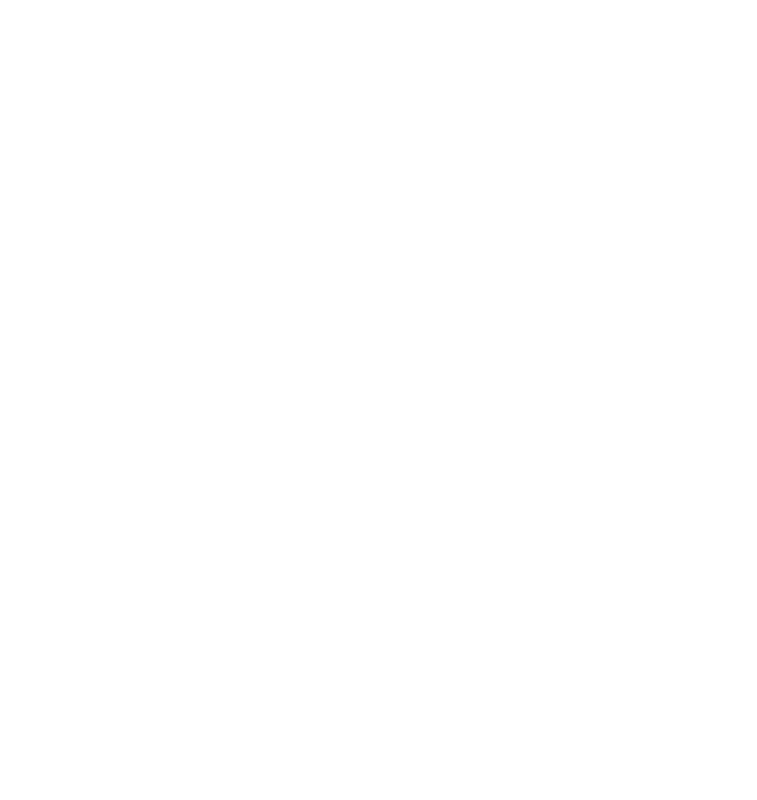
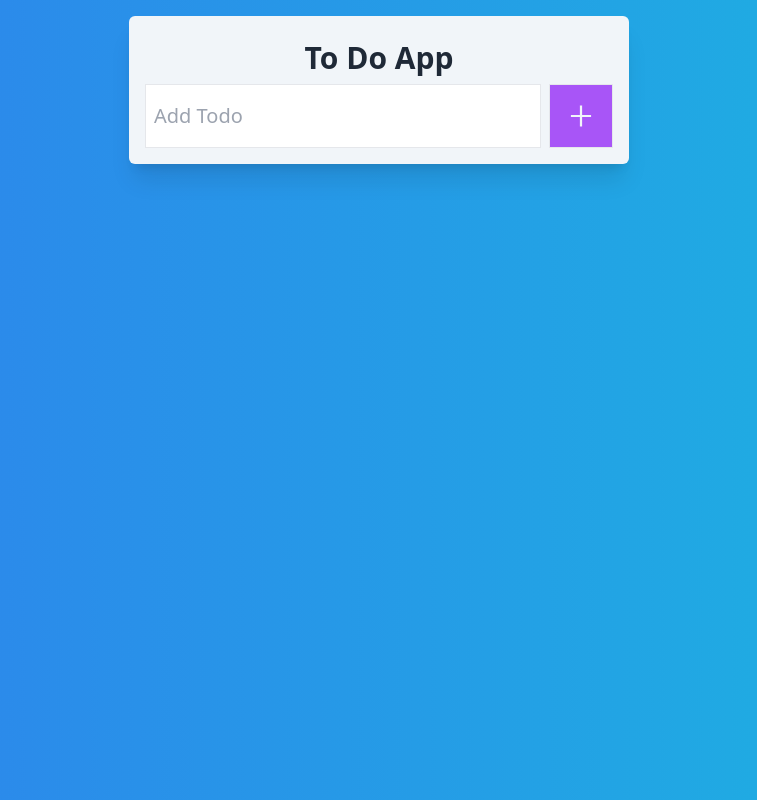
Before and after one commit to Dhruvshelke15/React-ToDo, a React (Create React App) app: page / in a window 1280 px wide. Shown: the whole page, without its empty margins (261-1018 px from the left). Built offline with nearby package versions, Linux system fonts and the light colour scheme; the HTML template or start-up script is replaced by a standard one.

Commit message:
create basic interface

```diff
--- a/package.json
+++ b/package.json
@@ -8,6 +8,7 @@
     "@testing-library/user-event": "^13.5.0",
     "react": "^18.2.0",
     "react-dom": "^18.2.0",
+    "react-icons": "^4.11.0",
     "react-scripts": "5.0.1",
     "web-vitals": "^2.1.4"
   },
--- a/src/App.js
+++ b/src/App.js
@@ -1,7 +1,39 @@
-import React from 'react';
+import React, { useState } from 'react';
+import { AiOutlinePlus } from 'react-icons/ai';
+
+const style = {
+  bg: `h-screen w-screen p-4 bg-gradient-to-r from-[#2f80ed] to-[#1cb5e0]`,
+  container: `bg-slate-100 max-w-[500px] w-full m-auto rounded-md shadow-xl p-4`,
+  heading: `text-3xl font-bold text-center text-gray-800 p-2`,
+  form: `flex justify-between`,
+  input: `border p-2 w-full text-xl`,
+  button: `border p-4 ml-2 bg-purple-500 text-slate-100`,
+  count: `text-center p-2`,
+};
 
 function App() {
-  return <div className="App"></div>;
+  const [todos, setTodos] = useState([]);
+  const [input, setInput] = useState('');
+
+  return (
+    <div className={style.bg}>
+      <div className={style.container}>
+        <h3 className={style.heading}>To Do App</h3>
+        <form onSubmit="" className={style.form}>
+          <input
+            value={input}
+            onChange={e => setInput(e.target.value)}
+            className={style.input}
+            type="text"
+            placeholder="Add Todo"
+          />
+          <button className={style.button}>
+            <AiOutlinePlus size={30} />
+          </button>
+        </form>
+      </div>
+    </div>
+  );
 }
 
 export default App;
```
Also changed, not shown: 2 other files (tests, documents, lock files or other folders).
